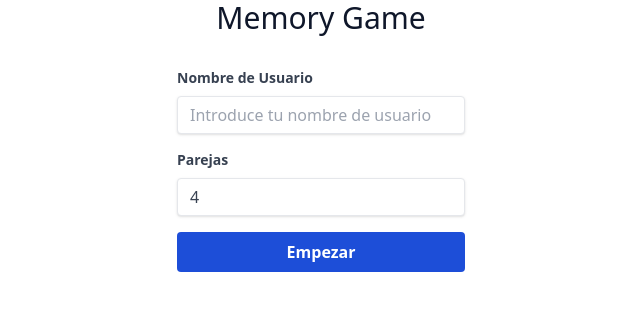
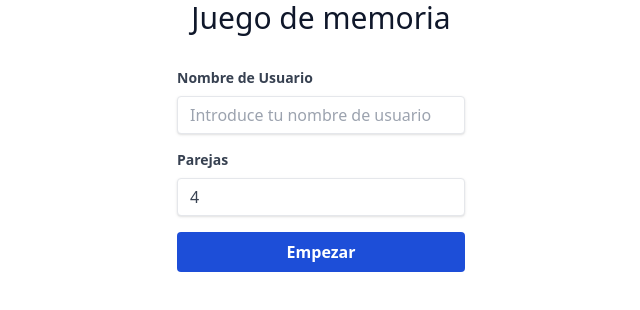
Before and after one commit to ocralo/memory-vue, a Vue app: page / in a window 1280 px wide. Shown: the top 310 px of the page, without its empty margins (319-959 px from the left). Built offline with nearby package versions, Linux system fonts and the light colour scheme.

Commit message:
feat: update texts

```diff
--- a/src/locales/co/card-game.json
+++ b/src/locales/co/card-game.json
@@ -1,5 +1,5 @@
 {
-	"title": "Animal Memory Game",
+	"title": "Juego de memoria con Animales",
 	"user_welcome": "¡Bienvenido {username}!",
 	"exit": "Salir"
 }
--- a/src/locales/co/home.json
+++ b/src/locales/co/home.json
@@ -1,5 +1,5 @@
 {
-	"title": "Memory Game",
+	"title": "Juego de memoria",
 	"user": {
 		"label": "Nombre de Usuario",
 		"placeholder": "Introduce tu nombre de usuario"
--- a/src/locales/co/index.ts
+++ b/src/locales/co/index.ts
@@ -2,4 +2,6 @@ import home from '@/locales/co/home.json'
 import cardGame from '@/locales/co/card-game.json'
 import modal from '@/locales/co/modal.json'
 import tableCardFlip from '@/locales/co/table-card-flip.json'
-export default { home, cardGame, modal, tableCardFlip }
+import switchTranslate from '@/locales/co/switch-translate.json'
+
+export default { home, cardGame, modal, tableCardFlip, switchTranslate }
--- a/src/locales/co/modal.json
+++ b/src/locales/co/modal.json
@@ -5,5 +5,5 @@
 	"error_points": "Puntos de error",
 	"success_points": "Puntos de acierto",
 	"exit": "Salir",
-	"close": "Cerrar modal"
+	"close": "Salir de la partida"
 }
--- /dev/null
+++ b/src/locales/co/switch-translate.json
@@ -0,0 +1,3 @@
+{
+	"english": "Ingles"
+}
--- a/src/locales/us/index.ts
+++ b/src/locales/us/index.ts
@@ -2,4 +2,6 @@ import home from '@/locales/us/home.json'
 import cardGame from '@/locales/us/card-game.json'
 import modal from '@/locales/us/modal.json'
 import tableCardFlip from '@/locales/us/table-card-flip.json'
-export default { home, cardGame, modal, tableCardFlip }
+import switchTranslate from '@/locales/us/switch-translate.json'
+
+export default { home, cardGame, modal, tableCardFlip, switchTranslate }
--- a/src/locales/us/modal.json
+++ b/src/locales/us/modal.json
@@ -5,5 +5,5 @@
 	"error_points": "Error points",
 	"success_points": "Success points",
 	"exit": "Exit",
-	"close": "Close modal"
+	"close": "Exit the game"
 }
--- /dev/null
+++ b/src/locales/us/switch-translate.json
@@ -0,0 +1,3 @@
+{
+	"english": "English"
+}
```
